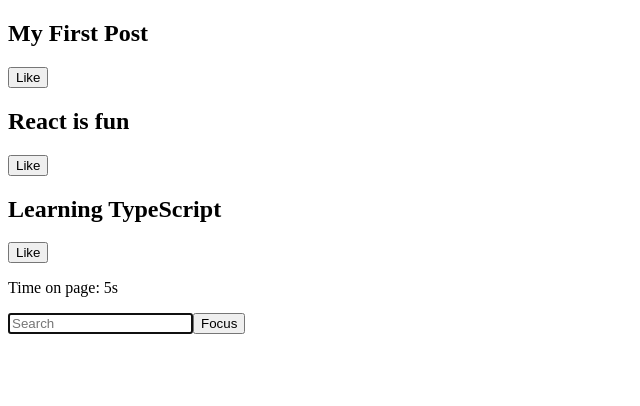
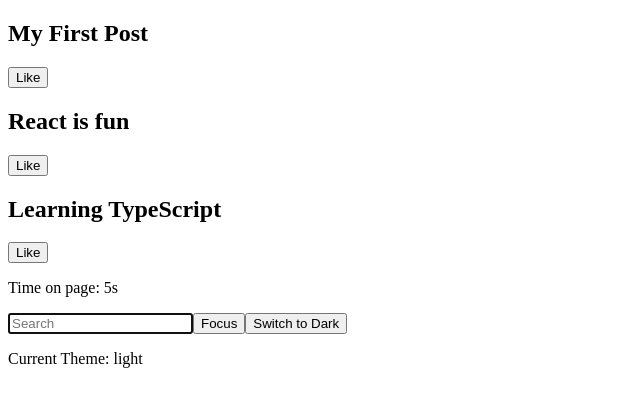
Before and after one commit to realblackblur/React-Tailwind-Learnings, a React (Vite) app: page / in a window 1280 px wide. Shown: the top 406 px of the page, without its empty margins (0-640 px from the left). Built offline with nearby package versions, Linux system fonts and the light colour scheme.

Commit message:
feat: add theme toggle shared across multiple components using useContext

```diff
--- a/src/App.tsx
+++ b/src/App.tsx
@@ -1,11 +1,18 @@
 import LikeList from "./components/LikeList";
-import SearchBox from "./components/SearchBox/SearchBox";
+import SearchBox from "./components/SearchBox";
+import ThemeMessage from "./components/ThemeMessage";
+import ThemeToggle from "./components/ThemeToggle";
+import ThemeProvider from "./context/ThemeProvider";
 
 const App = () => {
   return (
     <>
-      <LikeList />
-      <SearchBox />
+      <ThemeProvider>
+        <LikeList />
+        <SearchBox />
+        <ThemeToggle />
+        <ThemeMessage />
+      </ThemeProvider>
     </>
   );
 };
--- /dev/null
+++ b/src/components/ThemeMessage.tsx
@@ -0,0 +1,10 @@
+import { useContext } from "react";
+import ThemeContext from "../context/ThemeContext";
+
+const ThemeMessage = () => {
+  const { theme } = useContext(ThemeContext);
+
+  return <p>Current Theme: {theme}</p>;
+};
+
+export default ThemeMessage;
--- /dev/null
+++ b/src/components/ThemeToggle.tsx
@@ -0,0 +1,14 @@
+import { useContext } from "react";
+import ThemeContext from "../context/ThemeContext";
+
+const ThemeToggle = () => {
+  const { theme, toggleTheme } = useContext(ThemeContext);
+
+  return (
+    <button onClick={toggleTheme}>
+      {theme === "light" ? "Switch to Dark" : "Switch to Light"}
+    </button>
+  );
+};
+
+export default ThemeToggle;
--- /dev/null
+++ b/src/context/ThemeContext.tsx
@@ -0,0 +1,15 @@
+import { createContext } from "react";
+
+export type Theme = "light" | "dark";
+
+interface ThemeContextType {
+  theme: Theme;
+  toggleTheme: () => void;
+}
+
+const ThemeContext = createContext<ThemeContextType>({
+  theme: "light",
+  toggleTheme: () => {},
+});
+
+export default ThemeContext;
--- /dev/null
+++ b/src/context/ThemeProvider.tsx
@@ -0,0 +1,24 @@
+import type React from "react";
+import { useState } from "react";
+import type { Theme } from "./ThemeContext";
+import ThemeContext from "./ThemeContext";
+
+interface ThemeProviderProps {
+  children: React.ReactNode;
+}
+
+const ThemeProvider = ({ children }: ThemeProviderProps) => {
+  const [theme, setTheme] = useState<Theme>("light");
+
+  const toggleTheme = () => {
+    setTheme((prev) => (prev === "light" ? "dark" : "light"));
+  };
+
+  return (
+    <ThemeContext.Provider value={{ theme, toggleTheme }}>
+      {children}
+    </ThemeContext.Provider>
+  );
+};
+
+export default ThemeProvider;
```
Also changed, not shown: src/components/SearchBox.tsx (renamed from src/components/SearchBox/SearchBox.tsx).
